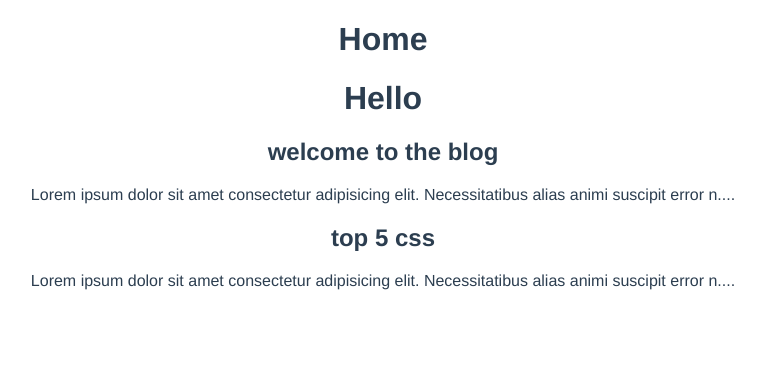
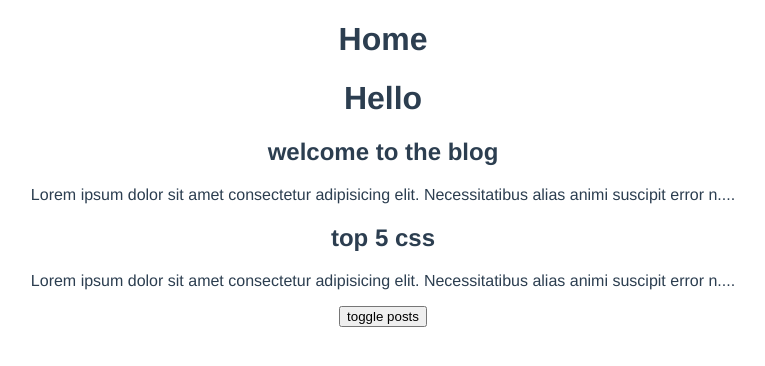
Before and after one commit to Lu-Smith/vue_blog, a Vue app: page / in a window 1280 px wide. Shown: the top 366 px of the page, without its empty margins (257-1022 px from the left). Built offline with nearby package versions, Linux system fonts and the light colour scheme.

Commit message:
Updated HomeView

```diff
--- a/src/views/HomeView.vue
+++ b/src/views/HomeView.vue
@@ -1,13 +1,14 @@
 <template>
   <div class="home">
     <h1>Home</h1>
-    <PostList :posts="posts"/>
+    <PostList v-if="showPosts" :posts="posts"/>
+    <button @click="showPosts = !showPosts">toggle posts</button>
+
   </div>
 </template>
 
 <script>
 import PostList from '../components/PostList.vue'
-// @ is an alias to /src
 import {ref} from 'vue'
 
 export default {
@@ -20,7 +21,9 @@ export default {
       {title: 'welcome to the blog', body: 'Lorem ipsum dolor sit amet consectetur adipisicing elit. Necessitatibus alias animi suscipit error numquam ea ratione? Fugit nesciunt voluptatibus iste saepe sunt dolor suscipit doloribus eius molestias debitis, accusantium commodi rem illo dolores velit voluptates corrupti sapiente qui. Dignissimos est et laboriosam quisquam enim expedita obcaecati, ducimus quod, maxime, at minus reiciendis quasi ipsum totam voluptates officia fugiat reprehenderit accusantium sunt? Ducimus voluptate suscipit repellat voluptates reiciendis voluptatibus amet hic labore ratione fugiat reprehenderit quaerat quasi odit tempore inventore consequuntur minus molestias, laborum maxime? Adipisci iure minus soluta vitae aspernatur quod sunt commodi, obcaecati temporibus quis inventore consectetur asperiores corrupti!', id: 1},
       {title: 'top 5 css', body: 'Lorem ipsum dolor sit amet consectetur adipisicing elit. Necessitatibus alias animi suscipit error numquam ea ratione? Fugit nesciunt voluptatibus iste saepe sunt dolor suscipit doloribus eius molestias debitis, accusantium commodi rem illo dolores velit voluptates corrupti sapiente qui. Dignissimos est et laboriosam quisquam enim expedita obcaecati, ducimus quod, maxime, at minus reiciendis quasi ipsum totam voluptates officia fugiat reprehenderit accusantium sunt? Ducimus voluptate suscipit repellat voluptates reiciendis voluptatibus amet hic labore ratione fugiat reprehenderit quaerat quasi odit tempore inventore consequuntur minus molestias, laborum maxime? Adipisci iure minus soluta vitae aspernatur quod sunt commodi, obcaecati temporibus quis inventore consectetur asperiores corrupti!', id: 2},
     ])
-    return { posts }
+    const showPosts = ref(true)
+
+    return { posts, showPosts }
   }
 }
 </script>
```
